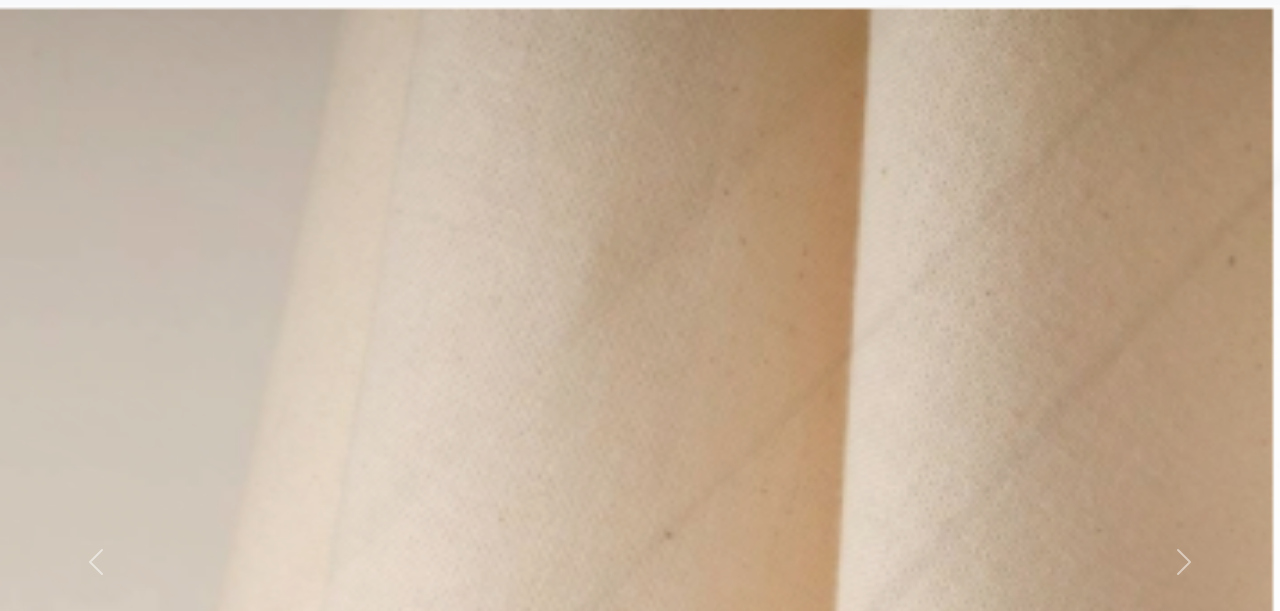
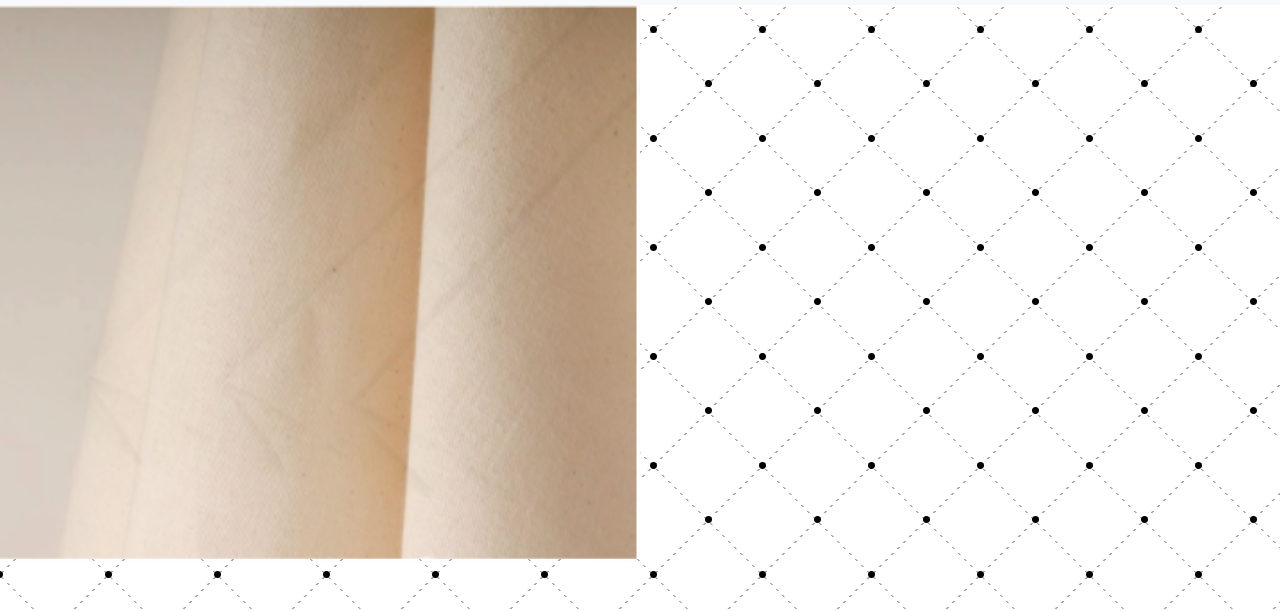
Before and after one commit to NahuelElbe/Mi_repo_Elbe, a plain HTML site: page images.html in a window 1280 px wide. Shown: the part 189-800 px from the top of the page. Drawn offline with nearby package versions, Linux system fonts and the light colour scheme.

Commit message:
mar19abril

```diff
--- a/images.html
+++ b/images.html
@@ -56,13 +56,13 @@
     <div id="carouselExampleFade" class="carousel slide carousel-fade" data-bs-ride="carousel">
         <div class="carousel-inner">
           <div class="carousel-item active ">
-            <img src="img/1.png" class="d-block w-100" alt="...">
+            <img src="img/1.png" class="d-block w-100" alt="foto 1">
           </div>
           <div class="carousel-item">
-            <img src="img/2.png" class="d-block w-100" alt="...">
+            <img src="img/2.png" class="d-block w-100" alt="foto 2">
           </div>
           <div class="carousel-item">
-            <img src="img/3.png" class="d-block w-100" alt="...">
+            <img src="img/3.png" class="d-block w-100" alt="foto 3">
           </div>
         </div>
         <button class="carousel-control-prev" type="button" data-bs-target="#carouselExampleFade" data-bs-slide="prev">
--- a/style.css
+++ b/style.css
@@ -194,3 +194,9 @@ img.hover-img {
 /* mejores del team flex display: flex, height 200px, justify content space-between, align items: flex-end*/
 
 /* ejemplos de clase */
+.carousel-inner{
+  max-width: 40rem;
+  height: 20000px;
+  width: 20000px;
+
+}
```
